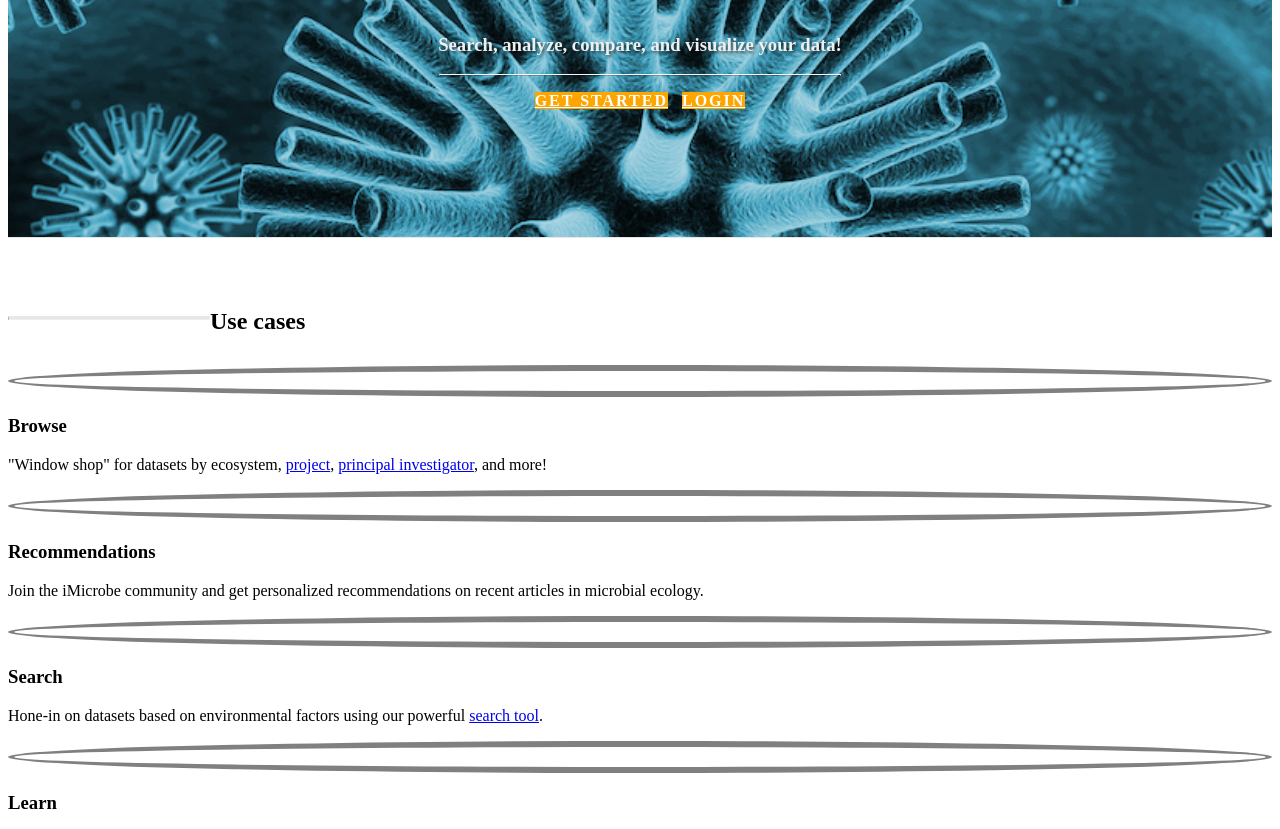
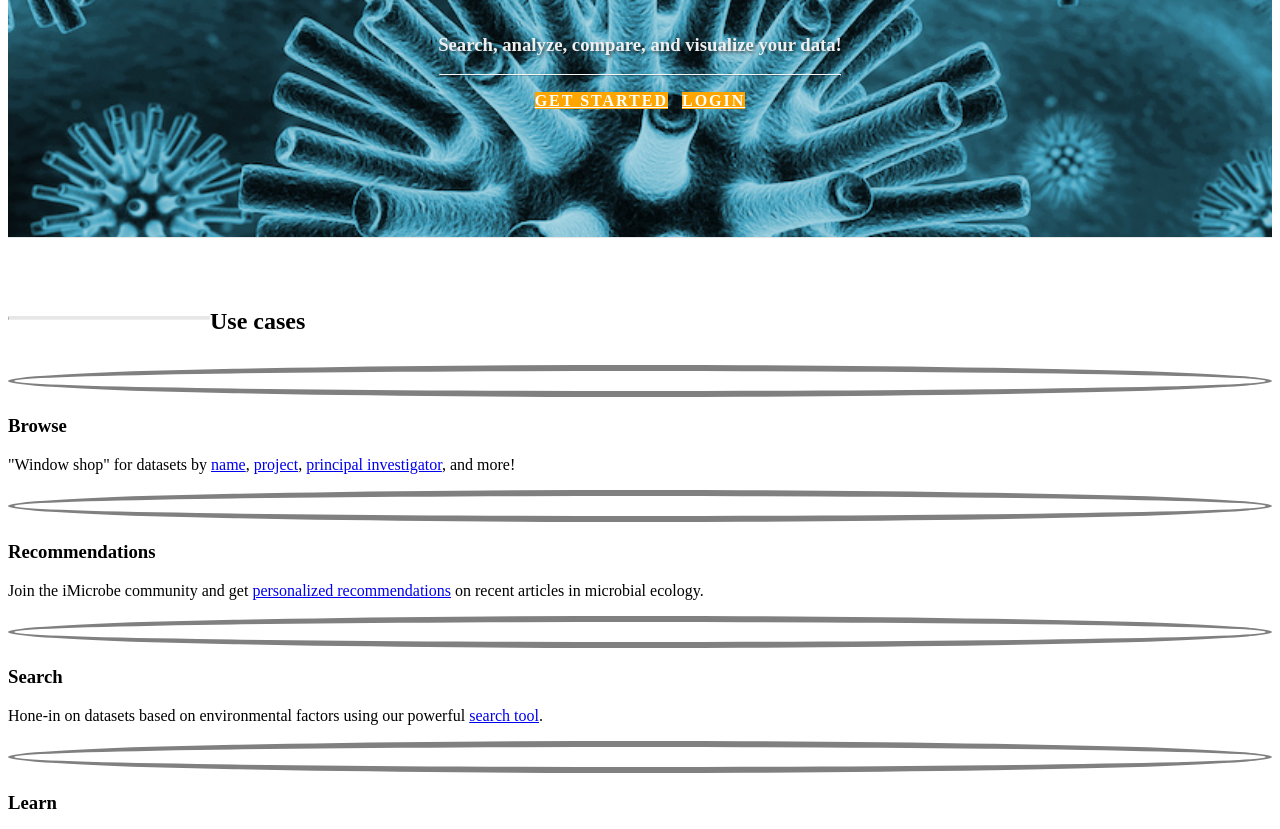
Before and after one commit to hurwitzlab/imicrobe-landing-page, a plain HTML site: page main.html in a window 1280 px wide. Shown: the part 261-1090 px from the top of the page. Drawn offline with Linux system fonts and the light colour scheme; files that its build step writes are made by us from their sources; files whose address does not match are found by name.

Commit message:
Add pubchase link

```diff
--- a/main.html
+++ b/main.html
@@ -71,14 +71,14 @@
                         </div>
                         <div class="col-sm-5">
                             <h3>Browse</h3>
-                            <p>"Window shop" for datasets by ecosystem, <a href="#projects">project</a>, <a href="#investigators">principal investigator</a>, and more! </p>
+                            <p>"Window shop" for datasets by <a href="#samples">name</a>, <a href="#projects">project</a>, <a href="#investigators">principal investigator</a>, and more! </p>
                         </div>
                         <div class="col-sm-1">
                             <div class="glyphicon glyphicon-file icon-bullet"></div>
                         </div>
                         <div class="col-sm-5">
                             <h3>Recommendations</h3>
-                            <p>Join the iMicrobe community and get personalized recommendations on recent articles in microbial ecology.</p>
+                            <p>Join the iMicrobe community and get <a href="#pubchase">personalized recommendations</a> on recent articles in microbial ecology.</p>
                         </div>
                     </div>
                     <div class="row">
```
